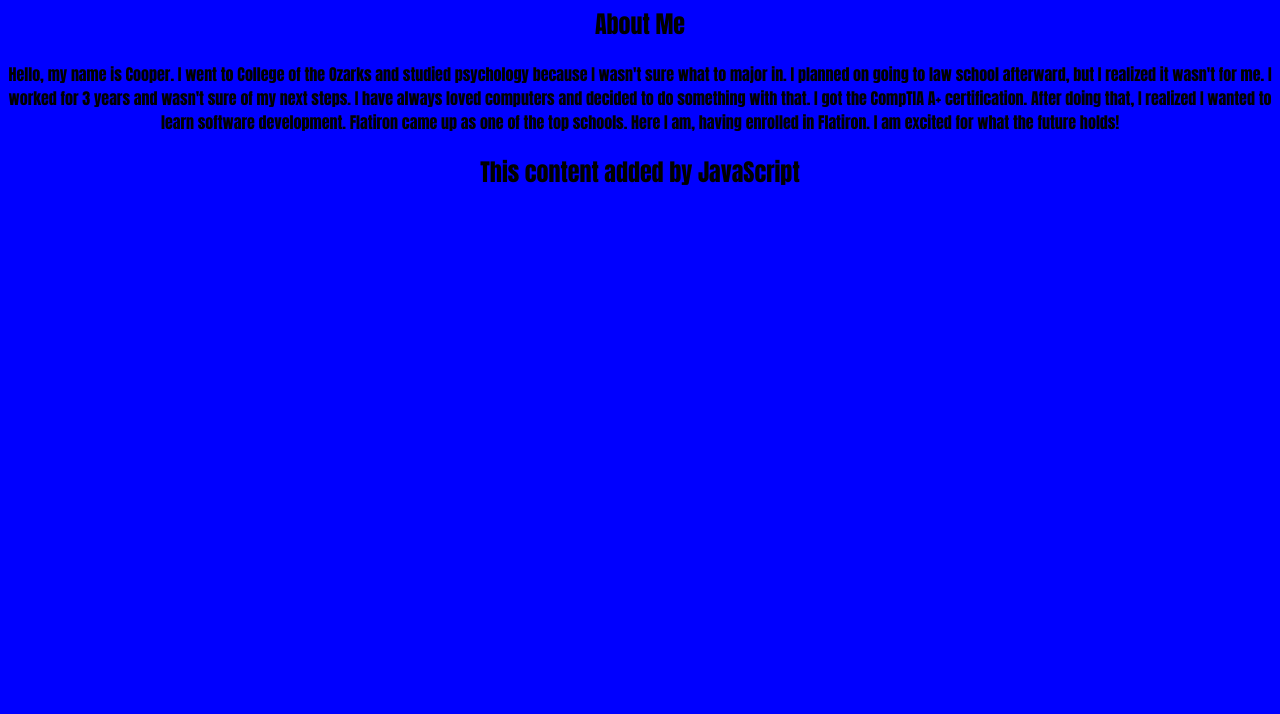
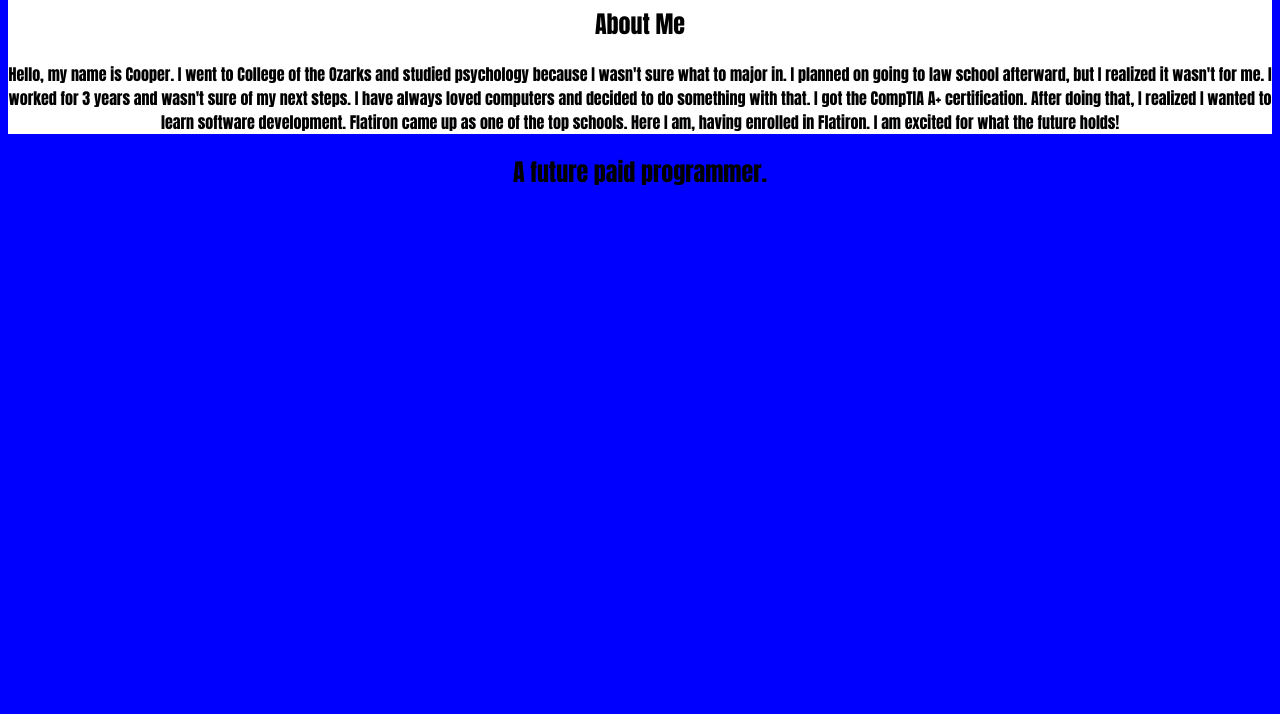
Before and after one commit to cmphill/my-personal-website, a plain HTML site: page index.html in a window 1280 px wide. Shown: the part 86-800 px from the top of the page. Drawn offline with Linux system fonts and the light colour scheme.

Commit message:
added text background color

```diff
--- a/index.html
+++ b/index.html
@@ -5,11 +5,12 @@
         <title>My Personal Website</title>
     </head>
     <body>
+        <div id="mainContent">
         <h1>Cooper Phillips</h1>
-        <h2>About Me</h2>
-        <div>
+        <script src ="script.js"></script>
+        <h2 id="about">About Me</h2>
             <p>Hello, my name is Cooper. I went to College of the Ozarks and studied psychology because I wasn't sure what to major in. I planned on going to law school afterward, but I realized it wasn't for me. I worked for 3 years and wasn't sure of my next steps. I have always loved computers and decided to do something with that. I got the CompTIA A+ certification. After doing that, I realized I wanted to learn software development. Flatiron came up as one of the top schools. Here I am, having enrolled in Flatiron. I am excited for what the future holds! </p>
         </div>
-        <script src ="script.js"></script>
+
     </body>
 </html>
--- a/script.js
+++ b/script.js
@@ -1,3 +1,3 @@
 const h2 = document.createElement("h2");
-h2.textContent = "This content added by JavaScript";
+h2.textContent = "A future paid programmer.";
 document.querySelector("body").appendChild(h2);
--- a/style.css
+++ b/style.css
@@ -4,3 +4,6 @@ body {
     width:auto;
     text-align: center;
 }
+div#mainContent {
+    background: white;
+}
```
